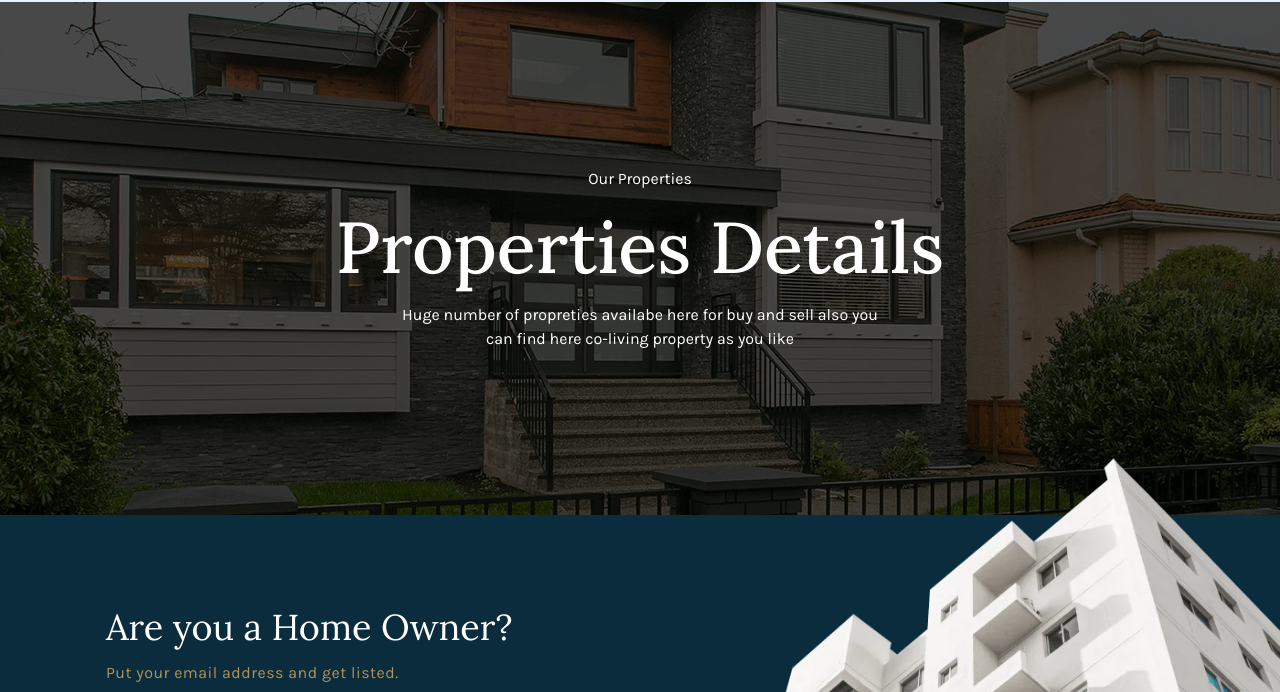
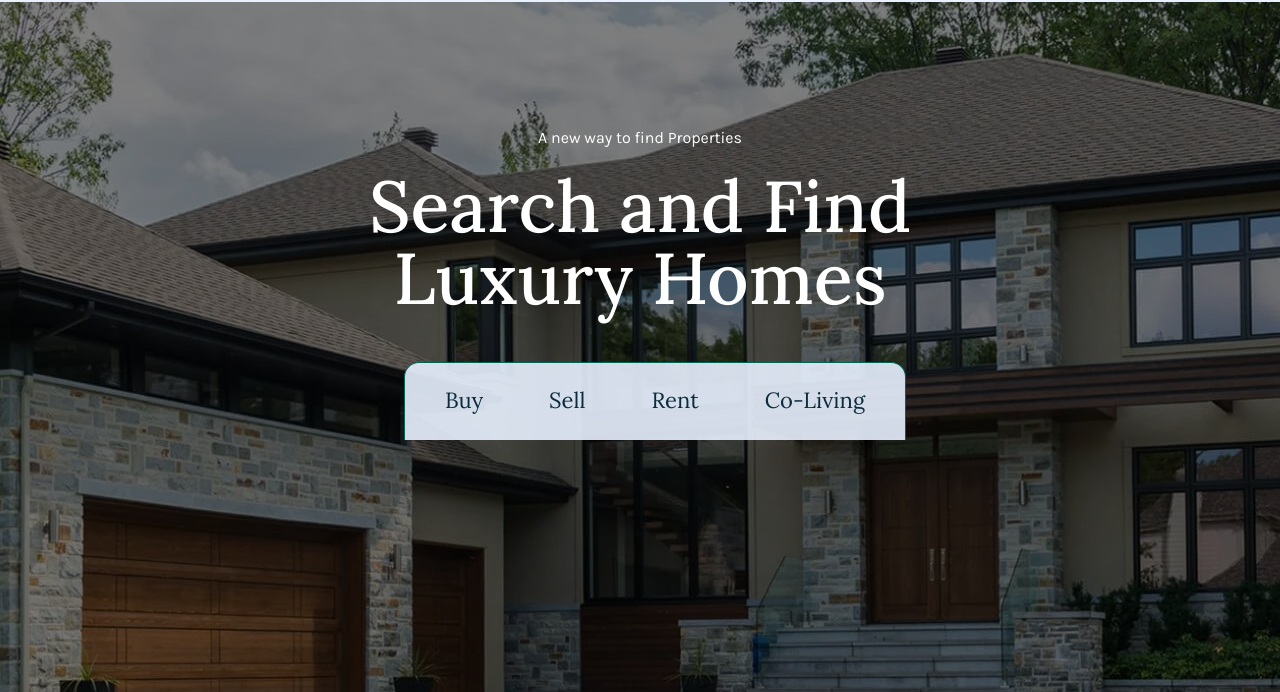
Before and after one commit to usman-FE/bery-homepage, a website: page index.html in a window 1280 px wide. Shown: the part 106-798 px from the top of the page. Drawn offline with nearby package versions, Linux system fonts and the light colour scheme; files that its build step writes are made by us from their sources.

Commit message:
Built Tabular navigation component

```diff
--- a/index.html
+++ b/index.html
@@ -673,32 +673,61 @@
       </div>
     </header>
     <!-- STICKY HEADER END -->
+    <!-- HERO & ADVANCE TABULAR COMPONENT CONTAINER -->
+    <section class="relative">
       <!-- HERO SECTION START-->
       <section
-      class="bg-no-repeat bg-center bg-cover font-['Karla'] bg-[#FFF6F0] h-[350px] lg:h-[513px] flex flex-wrap items-center relative before:absolute before:inset-0 before:content-[''] before:bg-[#000000] before:opacity-[70%] bg-[url('../images/bg-hero.webp')]">
-      <div class="container mx-auto px-4">
+        class="bg-no-repeat bg-center bg-cover font-['Karla'] bg-[#FFF6F0] h-[360px] lg:h-[720px] xl:h-[830px] flex flex-wrap items-center relative before:absolute before:inset-0 before:content-[''] before:bg-[#000000] before:opacity-[50%] bg-[url('../images/bg-hero-homepage.webp')]">
+        <div class="container mx-auto px-4 lg:mt-[-320px]">
           <div class="h-full w-full">
             <!-- HERO TEXT BOX -->
-          <div class="max-w-[700px] mx-auto text-center text-white relative">
+            <div class="max-w-[700px] mx-auto text-center text-white relative lg:mb-[75px]">
               <!-- HERO CAPTION -->
               <div class="mb-5">
-              <span class="text-base block">Our Properties</span>
+                <span class="text-base block">A new way to find Properties</span>
               </div>
               <!-- HERO HEADING -->
               <h1
                 class="font-['Lora'] text-3xl sm:text-5xl md:text-7xl lg:text-5xl leading-tight xl:text-7xl font-medium">
-              Properties Details
+                Search and Find Luxury Homes
               </h1>
-            <!-- HERO DESCRIPTION -->
-            <p class="text-base mt-5 max-w-[500px] mx-auto text-center">
-              Huge number of propreties availabe here for buy and sell also
-              you can find here co-living property as you like
-            </p>
             </div>
           </div>
         </div>
       </section>
       <!-- HERO SECTION END-->
+      <!-- ADVANCE TABULAR COMPONENT START -->
+      <div
+        class="container mx-auto px-5 mt-[80px] md:mt-[120px] lg:mt-[0px] z-[2] pl-[60px] lg:pl-[50px] lg:absolute lg:left-0 lg:right-0 lg:top-[100%] lg:translate-y-[-470px]">
+        <div>
+          <!-- TAB NAVIGAION START -->
+          <div class="relative text-center">
+            <ul
+              class="tab-nav search-tab inline-flex px-[15px] sm:px-[30px] py-[22px] border-t border-l border-r border-solid border-[#016450] rounded-tl-[15px] rounded-tr-[15px] bg-[rgb(232,241,255,0.9)]">
+              <li data-tab="buy" class="mr-[5px] sm:mr-[10px] md:mr-[46px] my-1 active">
+                <button
+                  class="font-['Lora'] leading-none px-[5px] sm:px-[10px] capitalize text-[#0b2c3d] transition-all text-base xl:text-[22px] before:absolute before:left-auto before:right-0 before:bottom-[-30px] before:z-10 before:rounded-full before:w-0 before:h-[3px] before:content-[''] before:bg-[#b39359] relative before:transition-all ease-out hover:before:left-0 hover:before:right-auto hover:before:w-full hover:before:transition-all before:duration-500">buy</button>
+              </li>
+              <li data-tab="sell" class="mr-[5px] sm:mr-[10px] md:mr-[46px] my-1">
+                <button
+                  class="font-['Lora'] leading-none px-[5px] sm:px-[10px] capitalize text-[#0b2c3d] transition-all text-base xl:text-[22px] before:absolute before:left-auto before:right-0 before:bottom-[-30px] before:z-10 before:rounded-full before:w-0 before:h-[3px] before:content-[''] before:bg-[#b39359] relative before:transition-all ease-out hover:before:left-0 hover:before:right-auto hover:before:w-full hover:before:transition-all before:duration-500">sell</button>
+              </li>
+              <li data-tab="rent" class="mr-[5px] sm:mr-[10px] md:mr-[46px] my-1">
+                <button
+                  class="font-['Lora'] leading-none px-[5px] sm:px-[10px] capitalize text-[#0b2c3d] transition-all text-base xl:text-[22px] before:absolute before:left-auto before:right-0 before:bottom-[-30px] before:z-10 before:rounded-full before:w-0 before:h-[3px] before:content-[''] before:bg-[#b39359] relative before:transition-all ease-out hover:before:left-0 hover:before:right-auto hover:before:w-full hover:before:transition-all before:duration-500">rent</button>
+              </li>
+              <li data-tab="co-living" class="md:mr-[0px] my-1">
+                <button
+                  class="font-['Lora'] leading-none px-[5px] sm:px-[10px] capitalize text-[#0b2c3d] transition-all text-base xl:text-[22px] before:absolute before:left-auto before:right-0 before:bottom-[-30px] before:z-10 before:rounded-full before:w-0 before:h-[3px] before:content-[''] before:bg-[#b39359] relative before:transition-all ease-out hover:before:left-0 hover:before:right-auto hover:before:w-full hover:before:transition-all before:duration-500">Co-living</button>
+              </li>
+            </ul>
+          </div>
+          <!-- TAB NAVIGAION END -->
+
+        </div>
+      </div>
+      <!-- ADVANCE TABULAR COMPONENT END -->
+    </section>
 
     <!-- NEWSLETTER SECTION START -->
     <section class="py-[80px] lg:p-[90px] bg-[#0b2c3d] relative font-['Karla']">
```
Also changed, not shown: images/bg-hero-homepage.webp (added). Lines whose indentation alone changed are shown as unchanged.
